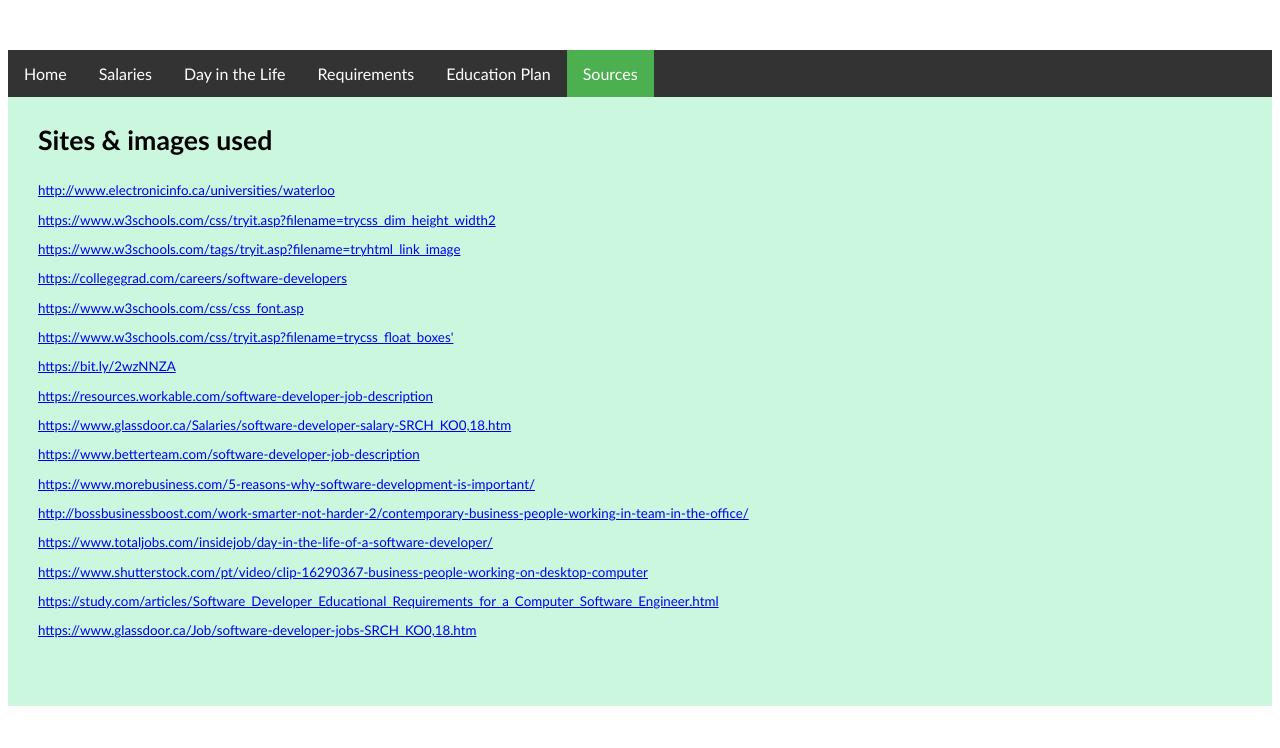
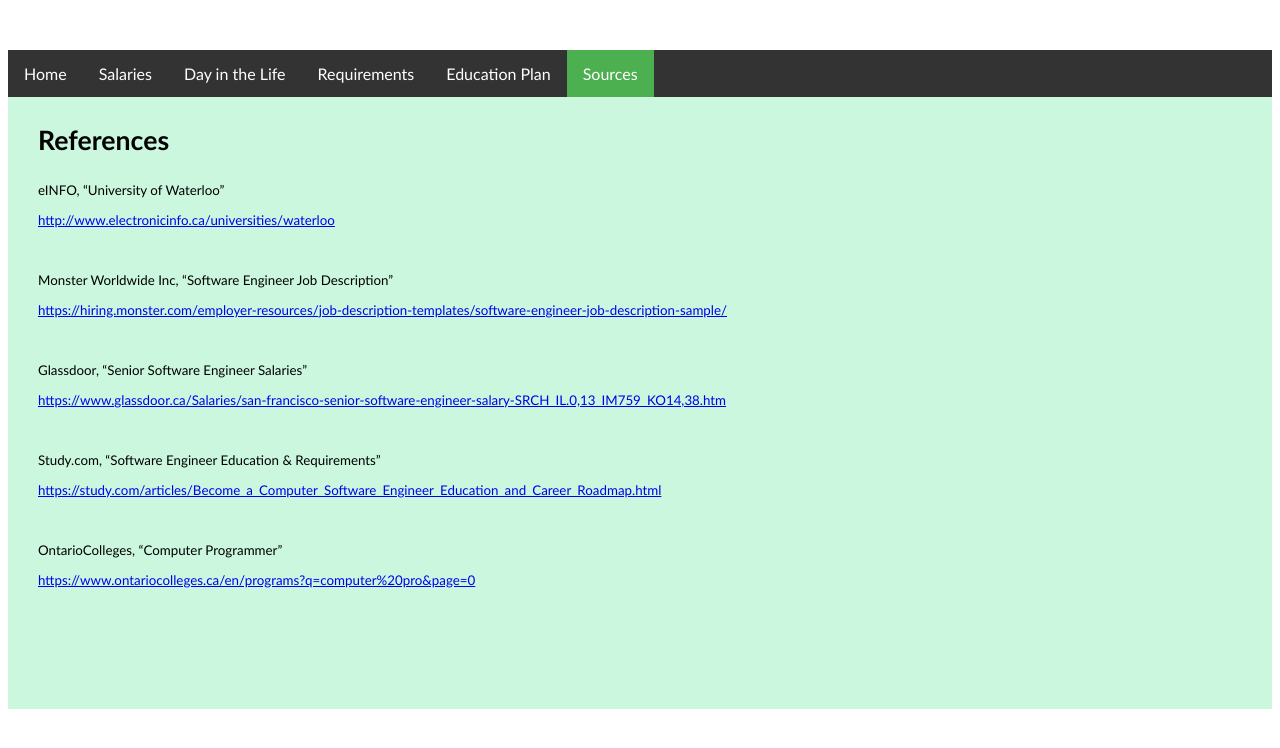
Before and after one commit to stevenbai0724/Civics-and-Careers-Project, a plain HTML site: page sources.html in a window 1280 px wide. Drawn offline with Linux system fonts and the light colour scheme.

Commit message:
Add files via upload

```diff
--- a/sources.html
+++ b/sources.html
@@ -24,40 +24,35 @@
 
 		<!--Body, text and title -->
 		<body>
-			<h3>Sites & images used</h3>
+			<h3>References</h3>
 
+				<p>eINFO, <q>University of Waterloo</q> </p>
 				<p><a href="http://www.electronicinfo.ca/universities/waterloo" align="left">http://www.electronicinfo.ca/universities/waterloo</a></p>
+				<br>
 
-				<p><a href="https://www.w3schools.com/css/tryit.asp?filename=trycss_dim_height_width2"align="left">https://www.w3schools.com/css/tryit.asp?filename=trycss_dim_height_width2</a></p>
+				<p>Monster Worldwide Inc, <q>Software Engineer Job Description</q> </p>
+				<p><a href="https://hiring.monster.com/employer-resources/job-description-templates/software-engineer-job-description-sample/" align="left">https://hiring.monster.com/employer-resources/job-description-templates/software-engineer-job-description-sample/</a></p>
+				<br>
 
-				<p><a href="https://www.w3schools.com/tags/tryit.asp?filename=tryhtml_link_image"align="left">https://www.w3schools.com/tags/tryit.asp?filename=tryhtml_link_image</a></p>
+				<p>Glassdoor, <q>Senior Software Engineer Salaries</q></p>
+				<p><a href = "https://www.glassdoor.ca/Salaries/san-francisco-senior-software-engineer-salary-SRCH_IL.0,13_IM759_KO14,38.htm" align = "left"> https://www.glassdoor.ca/Salaries/san-francisco-senior-software-engineer-salary-SRCH_IL.0,13_IM759_KO14,38.htm</a></p>
+				<br>
 
-				<p><a href="https://collegegrad.com/careers/software-developers"align="left">https://collegegrad.com/careers/software-developers</a></p>
+				<p>Study.com, <q>Software Engineer Education & Requirements</q></p>
+				<p><a href = "https://study.com/articles/Become_a_Computer_Software_Engineer_Education_and_Career_Roadmap.html" align = "left"> https://study.com/articles/Become_a_Computer_Software_Engineer_Education_and_Career_Roadmap.html</a></p>
+				<br>
 
-				<p><a href="https://www.w3schools.com/css/css_font.asp"align="left">https://www.w3schools.com/css/css_font.asp</a></p>
+				<p>OntarioColleges, <q>Computer Programmer</q></p>
+				<p><a href = "https://www.ontariocolleges.ca/en/programs?q=computer%20pro&page=0" align = "left"> https://www.ontariocolleges.ca/en/programs?q=computer%20pro&page=0</a></p>
 
-				<p><a href="https://www.w3schools.com/css/tryit.asp?filename=trycss_float_boxes"align="left">https://www.w3schools.com/css/tryit.asp?filename=trycss_float_boxes'</a></p>
 
-				<p><a href="https://bit.ly/2wzNNZA"align="left">https://bit.ly/2wzNNZA</a></p>
-
-				<p><a href="https://resources.workable.com/software-developer-job-description"align="left">https://resources.workable.com/software-developer-job-description</a></p>
-
-				<p><a href="https://www.glassdoor.ca/Salaries/software-developer-salary-SRCH_KO0,18.htm" align="left">https://www.glassdoor.ca/Salaries/software-developer-salary-SRCH_KO0,18.htm</a></p>
-
-				<p><a href="https://www.betterteam.com/software-developer-job-description"align="left">https://www.betterteam.com/software-developer-job-description</a></p>
-
-				<p><a href= "https://bit.ly/2KEjiKt" align="left">https://www.morebusiness.com/5-reasons-why-software-development-is-important/</a></p>
-
-				<p><a href= "https://bit.ly/2K3xP2Q" align="left">http://bossbusinessboost.com/work-smarter-not-harder-2/contemporary-business-people-working-in-team-in-the-office/</a></p>
-				<p><a href= "https://www.totaljobs.com/insidejob/day-in-the-life-of-a-software-developer/   " align="left">https://www.totaljobs.com/insidejob/day-in-the-life-of-a-software-developer/   </a></p>
-				<p><a href= "https://www.shutterstock.com/pt/video/clip-16290367-business-people-working-on-desktop-computer   " align="left">https://www.shutterstock.com/pt/video/clip-16290367-business-people-working-on-desktop-computer   </a></p>
-				<p><a href= "https://study.com/articles/Software_Developer_Educational_Requirements_for_a_Computer_Software_Engineer.html   " align="left">https://study.com/articles/Software_Developer_Educational_Requirements_for_a_Computer_Software_Engineer.html   </a></p>
-				<p><a href= "https://www.glassdoor.ca/Job/software-developer-jobs-SRCH_KO0,18.htm   " align="left">https://www.glassdoor.ca/Job/software-developer-jobs-SRCH_KO0,18.htm   </a></p>
 
 			<br>
 			<br>
 			<br>
-
+			<br>
+			<br>
+			<br>
 
 
 		</div>
```
